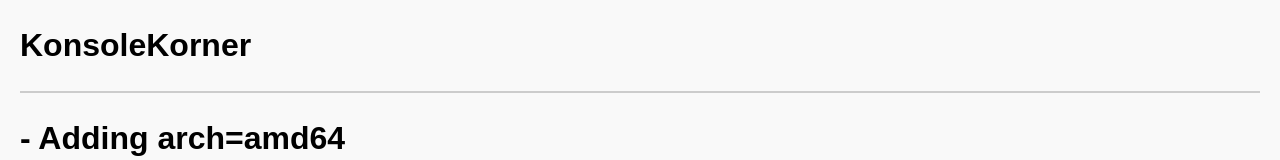
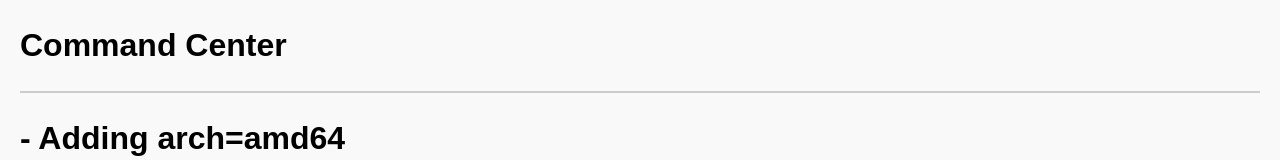
Before and after one commit to via80HD/Command-Center, a plain HTML site: page index.html in a window 1280 px wide. Shown: the top 160 px of the page. Drawn offline with Linux system fonts and the light colour scheme.

Commit message:
Update index.html

```diff
--- a/index.html
+++ b/index.html
@@ -2,7 +2,7 @@
 <html lang="en">
 <head>
 <meta charset="UTF-8">
-<title>KonsoleKorner - Commands</title>
+<title>Command Center</title>
 <style>
   body {
     font-family: sans-serif;
@@ -36,7 +36,7 @@
 </head>
 <body>
 
-<h1>KonsoleKorner</h1>
+<h1>Command Center</h1>
 <hr>
 <h1> - Adding arch=amd64</h1>
 <hr>
```
